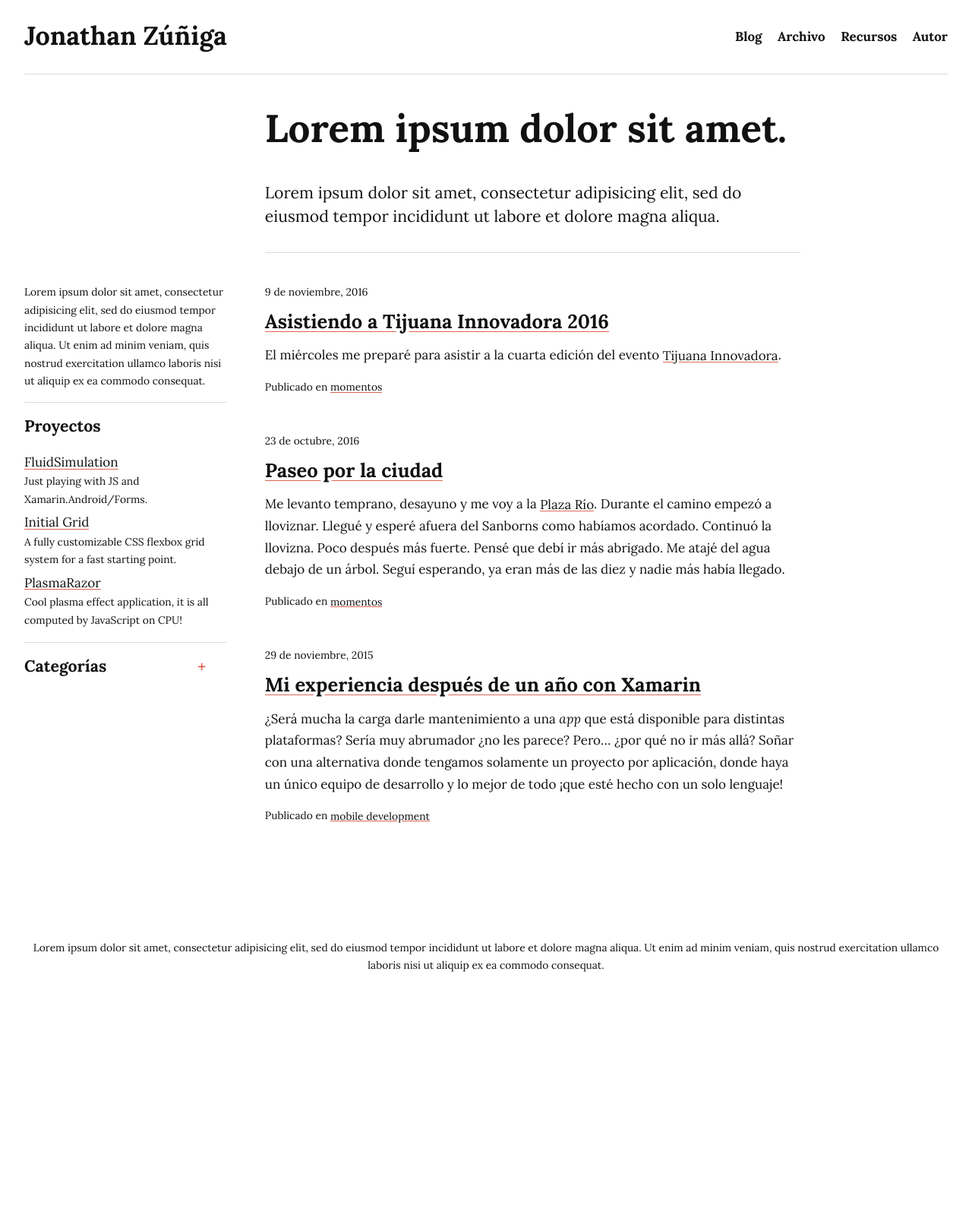
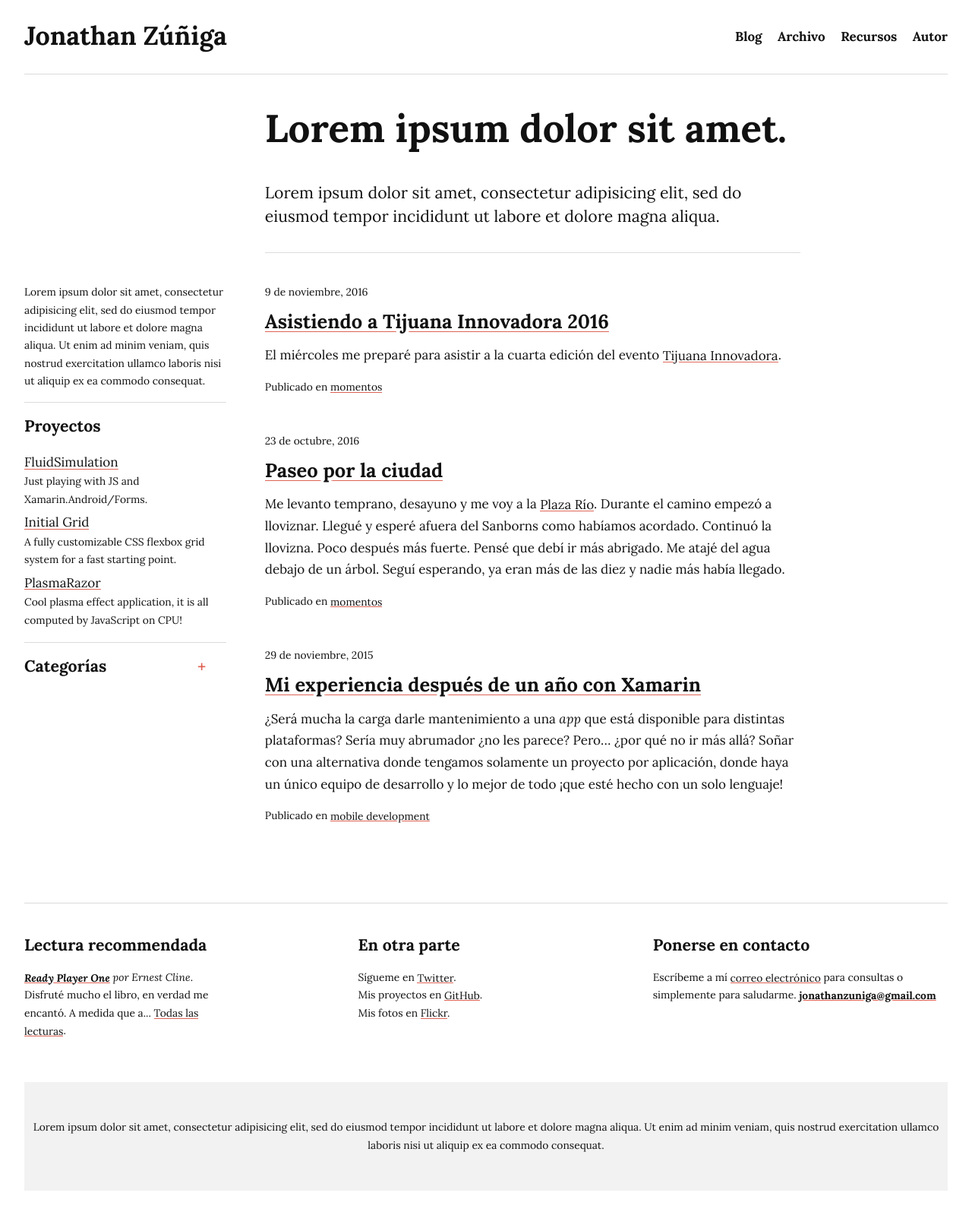
Before and after one commit to jonathanzuniga/jonathanzuniga.github.io, a Jekyll site: the page built from index.html, in a window 1280 px wide. Shown: the whole page at 76% size. Built offline with Jekyll 4.4.1, drawn with Linux system fonts in a browser that asks for light colours; the list of posts is cut into pages by our own code; before the commit the page ends 1362 px from its top, so only the background shows below that.

Commit message:
Agregar nueva seccion entre posts/aside y footer.

```diff
--- a/_data/recommended_reading.yml
+++ b/_data/recommended_reading.yml
@@ -1,5 +1,15 @@
 - title: 'Ready Player One'
   author: 'Ernest Cline'
+  note: 'Disfruté mucho el libro, en verdad me encantó. A medida que avanzas
+        en la historia, de acertijo a acertijo te va ilustrando cosas nuevas
+        y está cargado de referencias hacia la cultura pop de los 80s. Su
+        genuino valor está en toda la suma de guiños que se le hacen a muchos
+        elementos en una sola novela, en un solo acertijo. Este libro no
+        defrauda para nada, yo tenía las expectativas bastante bastante altas
+        porque todo el mundo habla bien de él, y las cumplió todas.
+        Lo recomiendo 1000%. Es un libro que todos los geeks deben de leer,
+        te muestra un mundo completamente nuevo que vale la pena conocer.
+        Espero que esté libro se gane su corazón cómo se ganó el mío. '
   url: https://www.amazon.com/Ready-Player-One-Ernest-Cline/dp/0307887448/ref=sr_1_1?s=books&ie=UTF8&qid=1482788093&sr=1-1&keywords=ready+player+one
 
 - title: 'Alien: Typeset in the Future'
--- a/_layouts/default.html
+++ b/_layouts/default.html
@@ -22,14 +22,16 @@
     >
         {% include header.html %}
 
-        {% if page.url == '/' %}
-            <h1 class="intro-title">Lorem ipsum dolor sit amet.</h1>
-        {% elsif page.layout == 'category' %}
-            <h1 class="intro-title">«{{ page.category }}»</h1>
-        {% elsif page.layout == 'archive' or page.url == '/search' %}
-        {% else %}
-            <h1 class="intro-title">{{ page.title }}</h1>
-        {% endif %}
+        <h1 class="intro-title">
+            {% if page.url == '/' %}
+                Lorem ipsum dolor sit amet.
+            {% elsif page.layout == 'category' %}
+                «{{ page.category }}»
+            {% elsif page.layout == 'archive' or page.url == '/search' %}
+            {% else %}
+                {{ page.title }}
+            {% endif %}
+        </h1>
 
         <div class="intro-content">
             {% if page.url == '/' %}
@@ -57,6 +59,41 @@
 
         {% include sidebar.html %}
 
+        <hr>
+
+        <div class="awesome-block-1">
+            <h5>Lectura recommendada</h5>
+
+            {% assign recommended_reading = site.data.recommended_reading | first %}
+
+            <p class="small">
+                <i><b><a href="{{ rr.url }}" target="_blank">{{ recommended_reading.title }}</a></b> por {{ recommended_reading.author }}</i>.
+                {{ recommended_reading.note | strip_html | truncate: 64 }}
+                <a href="">Todas las lecturas</a>.
+            </p>
+        </div>
+
+        <div class="awesome-block-2">
+            <h5>En otra parte</h5>
+
+            {% assign author = site.authors['jonathan'] %}
+
+            <p class="small">
+                Sígueme en <a href="https://twitter.com/{{ author.twitter_username }}/" target="_blank">Twitter</a>.<br>
+                Mis proyectos en <a href="https://github.com/{{ author.github_username }}/" target="_blank">GitHub</a>.<br>
+                Mis fotos en <a href="https://www.flickr.com/photos/{{ author.flickr_username }}/" target="_blank">Flickr</a>.
+            </p>
+        </div>
+
+        <div class="awesome-block-3">
+            <h5>Ponerse en contacto</h5>
+
+            <p class="small">
+                Escríbeme a mí <a href="mailto:{{ author.email }}">correo electrónico</a> para consultas o simplemente para saludarme.
+                <b><a href="mailto:{{ author.email }}">{{ author.email }}</a></b>
+            </p>
+        </div>
+
         {% include footer.html %}
 
         <script src="{{ '/js/lunr.min.js' | prepend: site.baseurl }}"></script>
```
Also changed, not shown: css/patterns.min.css.
